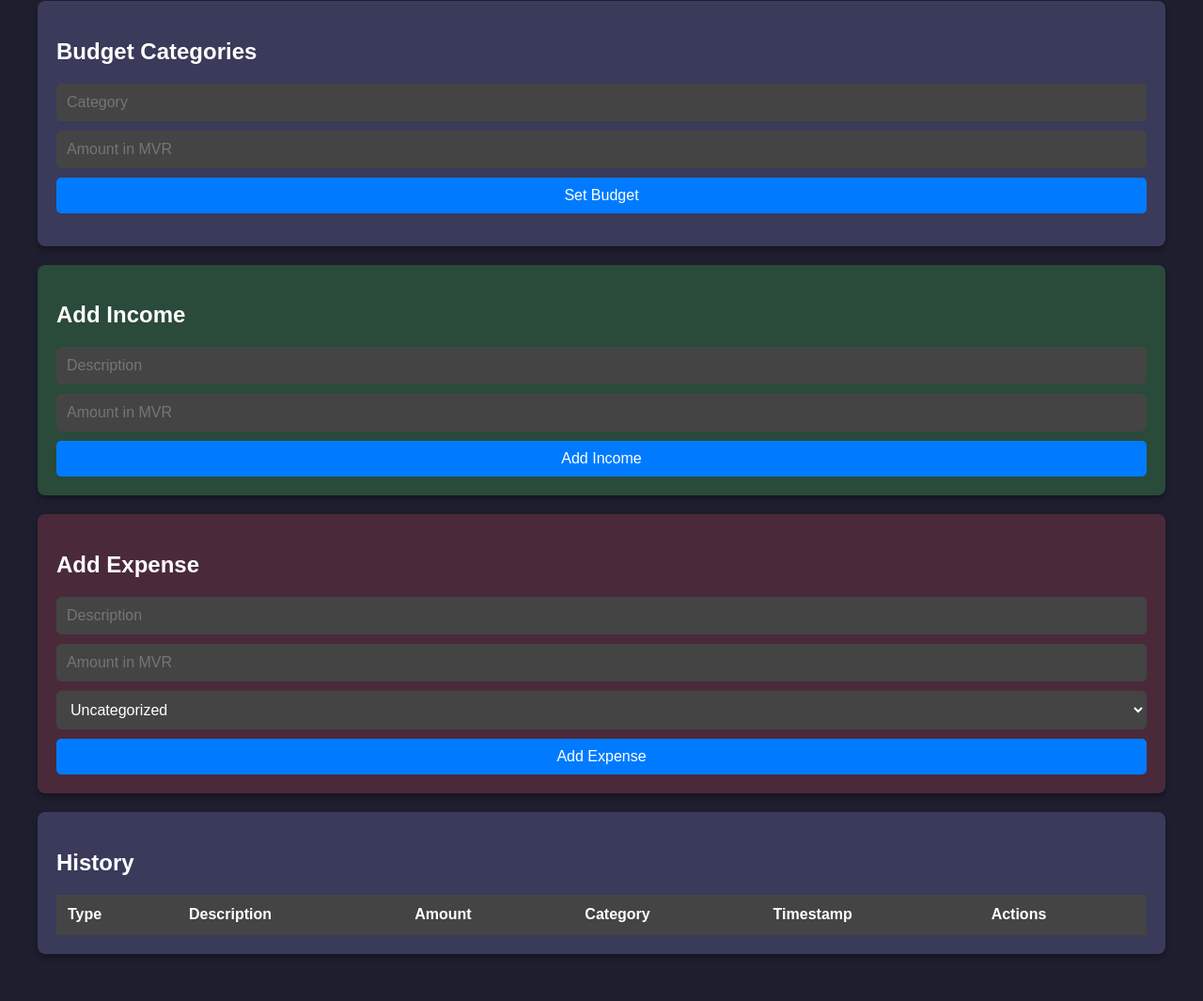
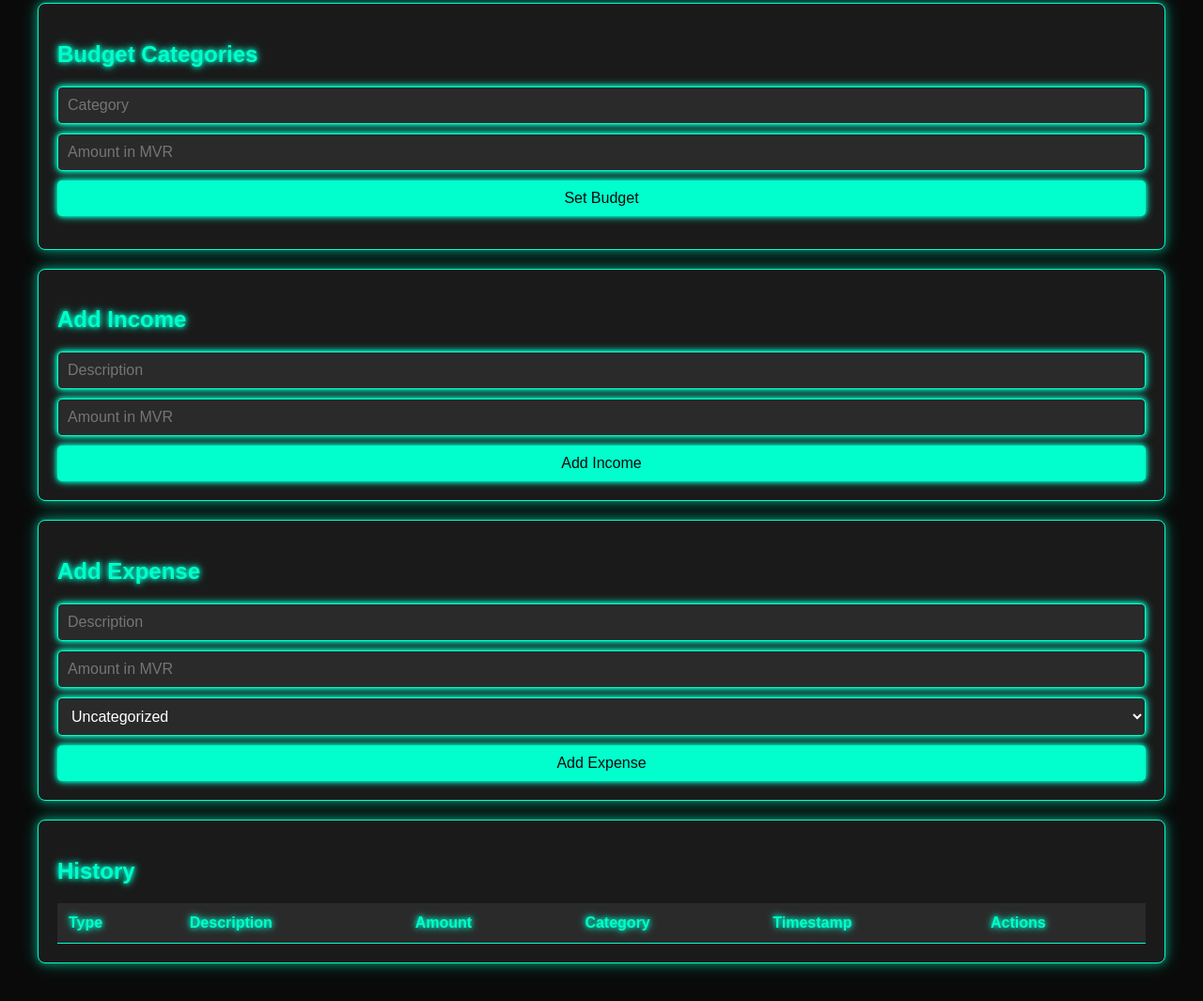
Before and after one commit to Urbanprgmr/Family-Groceries, a plain HTML site: page index.html in a window 1280 px wide. Shown: the part 295-1360 px from the top of the page at 94% size. Drawn offline with Linux system fonts and the light colour scheme.

Commit message:
Update styles.css

```diff
--- a/styles.css
+++ b/styles.css
@@ -1,13 +1,13 @@
 /* styles.css */
 :root {
-  --primary-color: #007bff;
-  --secondary-color: #6c757d;
-  --success-color: #28a745;
-  --danger-color: #dc3545;
-  --background-color: #1e1e2f;
-  --card-background: #2a2a40;
-  --text-color: #ffffff;
-  --shadow: 0 4px 6px rgba(0, 0, 0, 0.3);
+  --primary-color: #00ffcc; /* Neon cyan */
+  --secondary-color: #ff00ff; /* Neon pink */
+  --success-color: #39ff14; /* Neon green */
+  --danger-color: #ff073a; /* Neon red */
+  --background-color: #0a0a0a; /* Dark background */
+  --card-background: #1a1a1a; /* Slightly lighter dark for cards */
+  --text-color: #ffffff; /* White text */
+  --shadow: 0 0 10px rgba(0, 255, 204, 0.5), 0 0 20px rgba(0, 255, 204, 0.3); /* Neon glow */
 }
 
 body {
@@ -25,7 +25,8 @@ body {
 }
 
 h1, h2 {
-  color: var(--text-color);
+  color: var(--primary-color);
+  text-shadow: 0 0 5px var(--primary-color), 0 0 10px var(--primary-color);
 }
 
 .card {
@@ -34,14 +35,15 @@ h1, h2 {
   box-shadow: var(--shadow);
   padding: 20px;
   margin-bottom: 20px;
+  border: 1px solid var(--primary-color);
 }
 
 .summary {
-  background-color: #34344a;
+  background-color: #1a1a1a;
 }
 
 .summary h2 {
-  color: var(--text-color);
+  color: var(--primary-color);
 }
 
 .summary-grid {
@@ -51,7 +53,7 @@ h1, h2 {
 }
 
 .budget-categories {
-  background-color: #3a3a5a;
+  background-color: #1a1a1a;
 }
 
 .budget-grid {
@@ -62,15 +64,16 @@ h1, h2 {
 }
 
 .budget-item {
-  background-color: #444;
+  background-color: #2a2a2a;
   padding: 15px;
   border-radius: 8px;
   box-shadow: var(--shadow);
+  border: 1px solid var(--primary-color);
 }
 
 .budget-item h3 {
   margin: 0 0 10px 0;
-  color: var(--text-color);
+  color: var(--primary-color);
 }
 
 .budget-item p {
@@ -79,7 +82,7 @@ h1, h2 {
 }
 
 .progress-bar {
-  background-color: #555;
+  background-color: #333;
   border-radius: 5px;
   overflow: hidden;
   margin: 10px 0;
@@ -88,6 +91,7 @@ h1, h2 {
 .progress {
   background-color: var(--primary-color);
   height: 10px;
+  box-shadow: 0 0 5px var(--primary-color), 0 0 10px var(--primary-color);
 }
 
 .actions {
@@ -102,26 +106,30 @@ h1, h2 {
   border-radius: 3px;
   color: white;
   cursor: pointer;
+  background-color: var(--secondary-color);
+  box-shadow: 0 0 5px var(--secondary-color), 0 0 10px var(--secondary-color);
 }
 
 .actions button.edit {
-  background-color: var(--secondary-color);
+  background-color: var(--success-color);
+  box-shadow: 0 0 5px var(--success-color), 0 0 10px var(--success-color);
 }
 
 .actions button.delete {
   background-color: var(--danger-color);
+  box-shadow: 0 0 5px var(--danger-color), 0 0 10px var(--danger-color);
 }
 
 .income {
-  background-color: #2a4a3a;
+  background-color: #1a1a1a;
 }
 
 .expense {
-  background-color: #4a2a3a;
+  background-color: #1a1a1a;
 }
 
 .history {
-  background-color: #3a3a5a;
+  background-color: #1a1a1a;
 }
 
 form {
@@ -132,18 +140,20 @@ form {
 
 input, select, button {
   padding: 10px;
-  border: 1px solid #444;
+  border: 1px solid var(--primary-color);
   border-radius: 5px;
   font-size: 16px;
-  background-color: #444;
+  background-color: #2a2a2a;
   color: var(--text-color);
+  box-shadow: 0 0 5px var(--primary-color), 0 0 10px var(--primary-color);
 }
 
 button {
   background-color: var(--primary-color);
-  color: white;
+  color: var(--background-color);
   cursor: pointer;
   border: none;
+  box-shadow: 0 0 5px var(--primary-color), 0 0 10px var(--primary-color);
 }
 
 button:hover {
@@ -159,11 +169,13 @@ table {
 th, td {
   padding: 12px;
   text-align: left;
-  border-bottom: 1px solid #444;
+  border-bottom: 1px solid var(--primary-color);
 }
 
 th {
-  background-color: #444;
+  background-color: #2a2a2a;
+  color: var(--primary-color);
+  text-shadow: 0 0 5px var(--primary-color), 0 0 10px var(--primary-color);
 }
 
 .actions button {
@@ -174,10 +186,12 @@ th {
   border-radius: 3px;
   color: white;
   cursor: pointer;
+  box-shadow: 0 0 5px var(--danger-color), 0 0 10px var(--danger-color);
 }
 
 .actions button.edit {
-  background-color: var(--secondary-color);
+  background-color: var(--success-color);
+  box-shadow: 0 0 5px var(--success-color), 0 0 10px var(--success-color);
 }
 
 /* Modal Styles */
@@ -188,7 +202,7 @@ th {
   left: 0;
   width: 100%;
   height: 100%;
-  background-color: rgba(0, 0, 0, 0.5);
+  background-color: rgba(0, 0, 0, 0.8);
   justify-content: center;
   align-items: center;
 }
@@ -200,6 +214,8 @@ th {
   width: 90%;
   max-width: 400px;
   position: relative;
+  border: 1px solid var(--primary-color);
+  box-shadow: var(--shadow);
 }
 
 .close {
@@ -208,6 +224,11 @@ th {
   right: 10px;
   font-size: 24px;
   cursor: pointer;
+  color: var(--primary-color);
+}
+
+.close:hover {
+  color: var(--danger-color);
 }
 
 /* Responsive Design */
```
